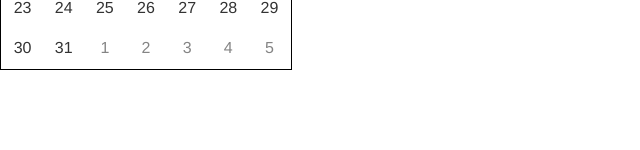
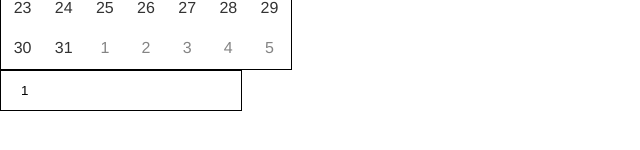
Before and after one commit to toBeTheLight/try-ui, a Vue app: page / in a window 1280 px wide. Shown: the part 274-424 px from the top of the page, without its empty margins (0-640 px from the left). Built offline with nearby package versions, Linux system fonts and the light colour scheme.

Commit message:
add: TryInput

```diff
--- a/src/App.vue
+++ b/src/App.vue
@@ -2,6 +2,7 @@
   <div id="app">
     <TryButton @click="showMessageBox">消息弹窗</TryButton>
     <TryDatePicker />
+    <TryInput v-model="inputVal"/>
   </div>
 </template>
 
@@ -11,7 +12,8 @@ export default {
   name: 'App',
   data () {
     return {
-      testData: 'testData'
+      testData: 'testData',
+      inputVal: '1'
     }
   },
   methods: {
--- /dev/null
+++ b/src/assets/css/var.less
@@ -0,0 +1,15 @@
+.baseBorder {
+  border: 1px solid black;
+}
+.hoverBorder {
+  border: 1px solid #57a3f3;
+}
+.focusBorder {
+  .hoverBorder
+}
+.focusShadow {
+  box-shadow: 0 0 0 2px rgba(45,140,240,.2);
+}
+.normalPadding {
+  padding: 12px 20px;
+}
--- a/src/components/elementCmpts.js
+++ b/src/components/elementCmpts.js
@@ -1,9 +1,11 @@
 import TryButton from './button/Button.vue'
 import TryDatePicker from './date-picker/DatePicker.vue'
+import TryInput from './input/Input.vue'
 
 let all = {
   TryButton,
-  TryDatePicker
+  TryDatePicker,
+  TryInput
 }
 
 export default function installElementCmpts (Vue) {
--- a/src/components/input/Input.vue
+++ b/src/components/input/Input.vue
@@ -1,13 +1,62 @@
-<template>
-
+<template src="./template.html">
 </template>
 
 <script>
 export default {
-
+  props: {
+    type: {
+      default: 'text'
+    },
+    value: {
+      require: true
+    },
+    disabled: {
+      default: false,
+      type: Boolean
+    }
+  },
+  data () {
+    return {
+      currentValue: this.value === undefined ? '' : this.value,
+      isOnComposition: false
+    }
+  },
+  watch: {
+    value (newVal) {
+      if (this.currentValue === newVal) {
+        return
+      }
+      this.currentValue = newVal
+    }
+  },
+  methods: {
+    focusHandler () {
+      this.$emit('focus')
+    },
+    blurHandler () {
+      this.$emit('blur')
+    },
+    changeHandler (event) {
+      this.$emit('change', event)
+    },
+    inputHandler (event) {
+      if (this.isOnComposition) {
+        return
+      }
+      const value = event.target.value
+      this.$emit('input', value)
+    },
+    compositionHandler (event) {
+      if (event.type === 'compositionend') {
+        this.isOnComposition = false
+        this.inputHandler(event)
+      } else {
+        this.isOnComposition = true
+      }
+    }
+  }
 }
 </script>
 
-<style>
-
+<style src="./style.less" lang="less">
 </style>
--- /dev/null
+++ b/src/components/input/style.less
@@ -0,0 +1,13 @@
+@import url('../../assets/css/var.less');
+.try-input {
+  width: 200px;
+  .normalPadding;
+  .baseBorder;
+  &:hover {
+    .hoverBorder;
+  }
+  &:focus {
+    .hoverBorder;
+    .focusShadow;
+  }
+}
--- /dev/null
+++ b/src/components/input/template.html
@@ -0,0 +1,12 @@
+<input type="text"
+  class="try-input"
+  @focus="focusHandler"
+  @blur="blurHandler"
+  @change="changeHandler"
+  @input="inputHandler"
+  @compositionstart="compositionHandler"
+  @compositionupdate="compositionHandler"
+  @compositionend="compositionHandler"
+  v-model="currentValue"
+  :type="type"
+/>
--- a/src/main.js
+++ b/src/main.js
@@ -2,7 +2,8 @@
 // (runtime-only or standalone) has been set in webpack.base.conf with an alias.
 import Vue from 'vue'
 import App from './App'
-import './assets/common.less'
+import './assets/css/common.less'
+import './assets/css/var.less'
 import './assets/transition.less'
 
 import installElementCmpts from './components/elementCmpts'
```
Also changed, not shown: src/assets/css/common.less (renamed from src/assets/common.less), src/components/input/README.md (added).
